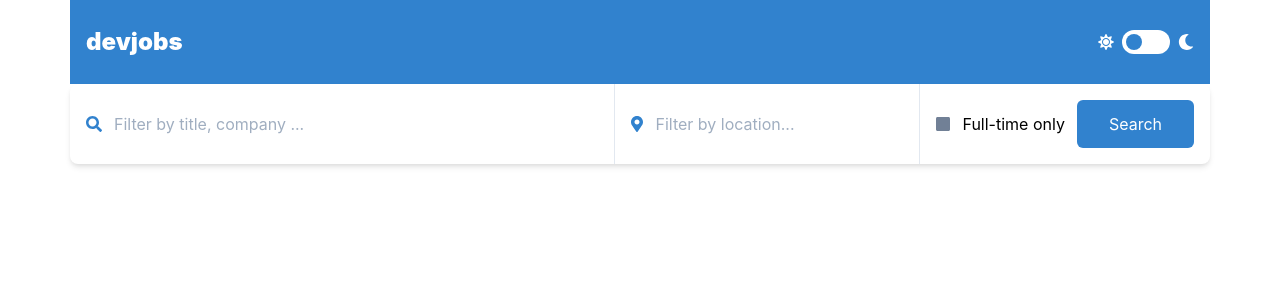
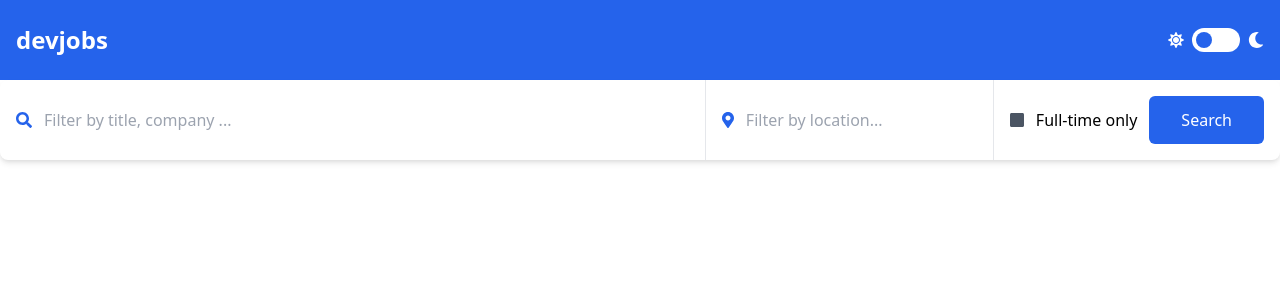
Before and after one commit to thekhairul/gitreactjobs, a React (Create React App) app: page / in a window 1280 px wide. Shown: the top 300 px of the page. Built offline with nearby package versions, Linux system fonts and the light colour scheme.

Commit message:
better standards

```diff
--- a/src/components/App/App.js
+++ b/src/components/App/App.js
@@ -1,10 +1,10 @@
-import "./App.css";
+import "../../App.css";
 import Header from "../Header/Header";
 import Search from "../Search/Search";
 import Jobs from "../Jobs/Jobs";
 import Pageloader from "../Pageloader/Pageloader";
 import { JobContextProvider } from "../../contexts/jobContext";
-import { PageloaderContextProvider } from "../../contexts/pageloaderContext";
+import { GlobalContextProvider } from "../../contexts/globalContext";
 
 function App() {
   return (
@@ -12,14 +12,14 @@
       <div
         className={`App ${localStorage.getItem("isThemeDark") ? "dark" : ""}`}
       >
-        <PageloaderContextProvider>
+        <GlobalContextProvider>
           <Pageloader />
-          <div className="container">
+          <div className="container mx-auto">
             <Header logo="devjobs"></Header>
             <Search />
             <Jobs limit="10"></Jobs>
           </div>
-        </PageloaderContextProvider>
+        </GlobalContextProvider>
       </div>
     </JobContextProvider>
   );
--- a/src/components/Pageloader/Pageloader.js
+++ b/src/components/Pageloader/Pageloader.js
@@ -1,10 +1,10 @@
 import { useContext } from "react";
-import { PageloaderContext } from "../../contexts/pageloaderContext";
+import { GlobalContext } from "../../contexts/globalContext";
 import { FontAwesomeIcon } from "@fortawesome/react-fontawesome";
 
 const Pageloader = () => {
-  const { loading } = useContext(PageloaderContext);
-  if (loading) {
+  const { pageLoading } = useContext(GlobalContext);
+  if (pageLoading) {
     return (
       <div className="fixed inset-0 bg-white opacity-75 z-50 flex items-center justify-center">
         <FontAwesomeIcon spin icon="circle-notch" className="text-5xl" />
--- a/src/components/Search/Search.js
+++ b/src/components/Search/Search.js
@@ -2,14 +2,14 @@
 import { useState, useContext } from "react";
 import axios from "axios";
 import { JobContext } from "../../contexts/jobContext";
-import { PageloaderContext } from "../../contexts/pageloaderContext";
+import { GlobalContext } from "../../contexts/globalContext";
 
 function Search() {
   const [description, setDescription] = useState("");
   const [location, setLocation] = useState("");
   const [fulltime, setFulltime] = useState(false);
   const { updateJoblist } = useContext(JobContext);
-  const { handlePageloader } = useContext(PageloaderContext);
+  const { handlePageloader } = useContext(GlobalContext);
 
   const toggleFulltime = (e) => {
     setFulltime(e.target.checked);
--- /dev/null
+++ b/src/contexts/globalContext.js
@@ -0,0 +1,28 @@
+import React, { Component } from "react";
+
+const GlobalContext = React.createContext();
+
+class GlobalContextProvider extends Component {
+  state = {
+    pageLoading: false,
+  };
+
+  handleGlobal = (state) => {
+    this.setState({ pageLoading: state });
+  };
+
+  render() {
+    return (
+      <GlobalContext.Provider
+        value={{
+          pageLoading: this.state.pageLoading,
+          handleGlobal: this.handleGlobal,
+        }}
+      >
+        {this.props.children}
+      </GlobalContext.Provider>
+    );
+  }
+}
+
+export { GlobalContextProvider, GlobalContext };
--- a/src/contexts/pageloaderContext.js
+++ /dev/null
@@ -1,28 +0,0 @@
-import React, { Component } from "react";
-
-const PageloaderContext = React.createContext();
-
-class PageloaderContextProvider extends Component {
-  state = {
-    loading: false,
-  };
-
-  handlePageloader = (state) => {
-    this.setState({ loading: state });
-  };
-
-  render() {
-    return (
-      <PageloaderContext.Provider
-        value={{
-          loading: this.state.loading,
-          handlePageloader: this.handlePageloader,
-        }}
-      >
-        {this.props.children}
-      </PageloaderContext.Provider>
-    );
-  }
-}
-
-export { PageloaderContextProvider, PageloaderContext };
--- a/src/tailwind.css
+++ b/src/tailwind.css
@@ -1,3 +1,14 @@
 @import "tailwindcss/base";
 @import "tailwindcss/components";
 @import "tailwindcss/utilities";
+
+.root,
+#root,
+#docs-root {
+  --primary: #367ee9;
+  --secondary: #a0aec0;
+  --accent: #718096;
+  --background: #fff;
+  --main: #0d0106;
+  --header: #2d3748;
+}
--- a/tailwind.config.js
+++ b/tailwind.config.js
@@ -6,7 +6,16 @@
   },
   purge: [],
   theme: {
-    extend: {},
+    extend: {
+      colors: {
+        primary: "var(--primary)",
+        secondary: "var(--secondary)",
+        main: "var(--main)",
+        background: "var(--background)",
+        header: "var(--header)",
+        accent: "var(--accent)",
+      },
+    },
   },
   variants: {},
   plugins: [],
```
Also changed, not shown: 1 other file (tests, documents, lock files or other folders).
